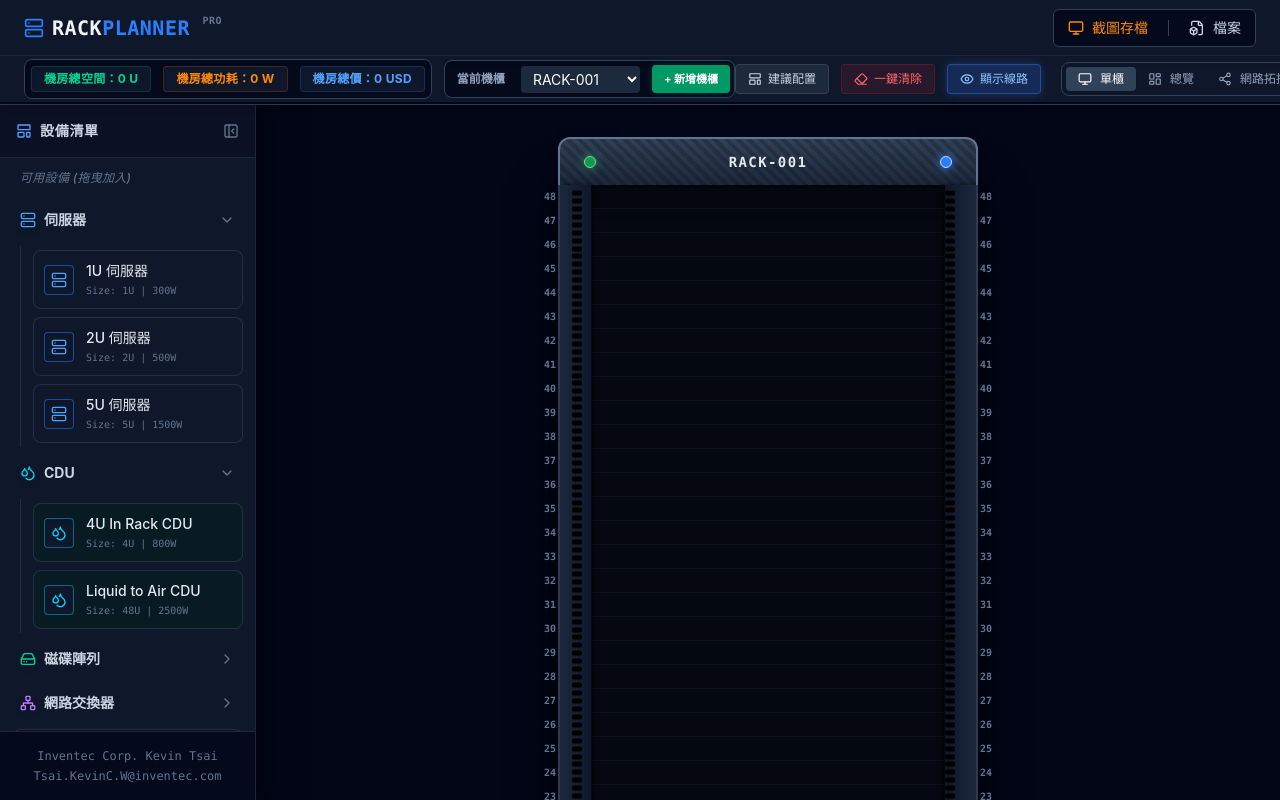
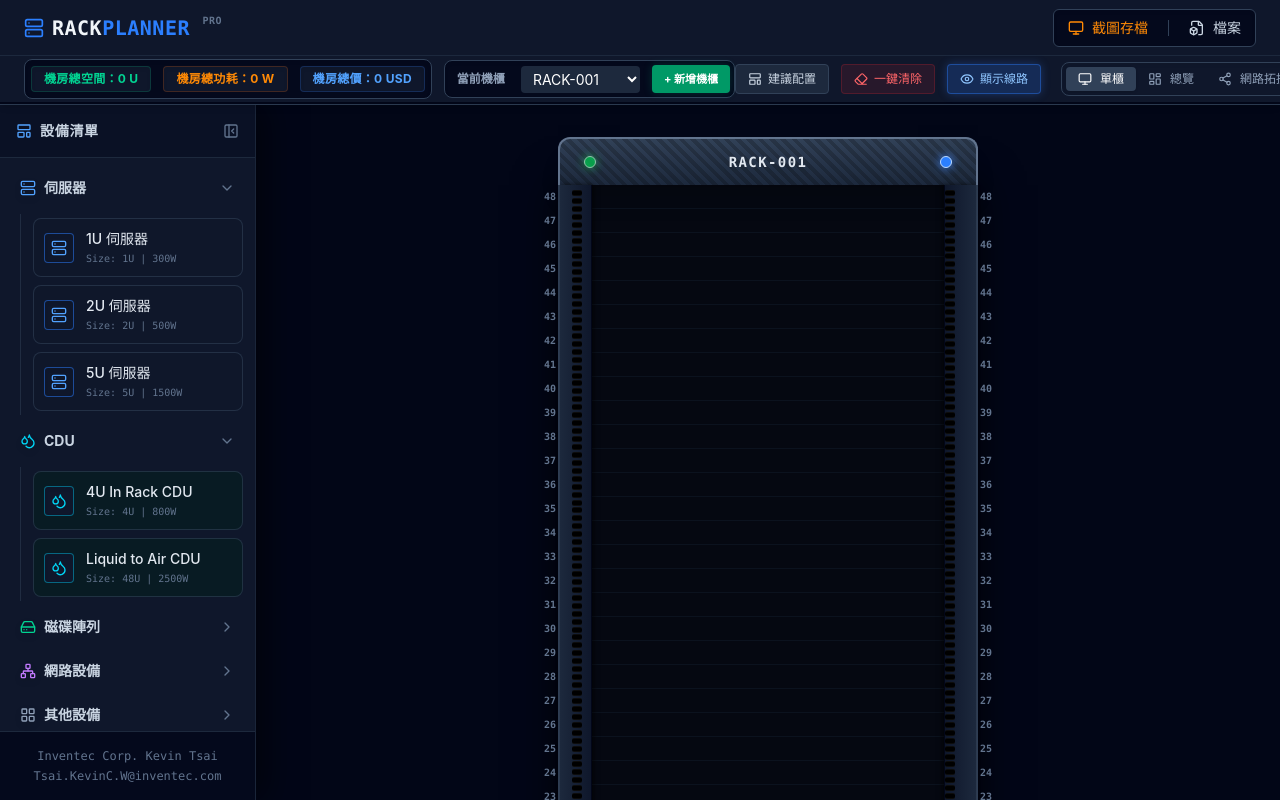
Before and after one commit to tsaikevnicw-web/rackplannerPRO, a React (Vite) app: page / in a window 1280 px wide. Built offline with nearby package versions, Linux system fonts and the light colour scheme.

Commit message:
style(sidebar): Update device sidebar groups and remove instructions text

```diff
--- a/src/components/layout/Sidebar.jsx
+++ b/src/components/layout/Sidebar.jsx
@@ -43,10 +43,6 @@ const Sidebar = () => {
             </div>
 
             <div className="flex-1 overflow-y-auto custom-scrollbar p-3 space-y-2">
-                <div className="text-xs text-slate-500 mb-4 px-2 italic font-medium tracking-wide">
-                    可用設備 (拖曳加入)
-                </div>
-
                 {DEVICE_TEMPLATES.map((group, idx) => {
                     const isOpen = group.isGroup ? expandedGroups[group.name] : false;
                     const GroupIcon = group.icon;
--- a/src/context/RackPlannerContext.jsx
+++ b/src/context/RackPlannerContext.jsx
@@ -23,7 +23,7 @@ export const RackPlannerProvider = ({ children }) => {
     const [viewMode, setViewMode] = useState('single');
     const [selectedId, setSelectedId] = useState(null);
     const [draggedItem, setDraggedItem] = useState(null);
-    const [expandedGroups, setExpandedGroups] = useState({ '伺服器': true, 'CDU': true, '磁碟陣列': false, '網路交換器': false });
+    const [expandedGroups, setExpandedGroups] = useState({ '伺服器': true, 'CDU': true, '磁碟陣列': false, '網路設備': false, '其他設備': false });
     const [expandedNetGroups, setExpandedNetGroups] = useState({});
 
     // Menu States
--- a/src/utils/constants.js
+++ b/src/utils/constants.js
@@ -50,16 +50,21 @@ export const DEVICE_TEMPLATES = [
         ]
     },
     {
-        isGroup: true, name: '網路交換器', icon: Network, theme: 'purple',
+        isGroup: true, name: '網路設備', icon: Network, theme: 'purple',
         subItems: [
             { type: 'Switch1G', name: '1U 1G 交換器', size: 1, icon: Network, theme: 'purple', power: 30 },
             { type: 'Switch10G', name: '1U 10G 交換器', size: 1, icon: Network, theme: 'purple', power: 50 },
             { type: 'Switch400G1U', name: '1U 400G 交換器', size: 1, icon: Network, theme: 'purple', power: 150 },
             { type: 'Switch400G', name: '2U 400G 交換器', size: 2, icon: Network, theme: 'purple', power: 150 },
             { type: 'Switch800G', name: '2U 800G 交換器', size: 2, icon: Network, theme: 'purple', power: 200 },
+            { type: 'Router', name: '路由器', size: 1, icon: Cpu, theme: 'violet', power: 100 },
         ]
     },
-    { type: 'Router', name: '路由器', size: 1, icon: Cpu, theme: 'violet', power: 100 },
-    { type: 'UPS', name: '不斷電系統', size: 2, icon: Zap, theme: 'orange', power: 0 },
-    { type: 'Blank', name: '空白擋板', size: 1, icon: LayoutGrid, theme: 'slate', power: 0 },
+    {
+        isGroup: true, name: '其他設備', icon: LayoutGrid, theme: 'slate',
+        subItems: [
+            { type: 'UPS', name: '不斷電系統', size: 2, icon: Zap, theme: 'orange', power: 0 },
+            { type: 'Blank', name: '空白擋板', size: 1, icon: LayoutGrid, theme: 'slate', power: 0 },
+        ]
+    }
 ];
```
